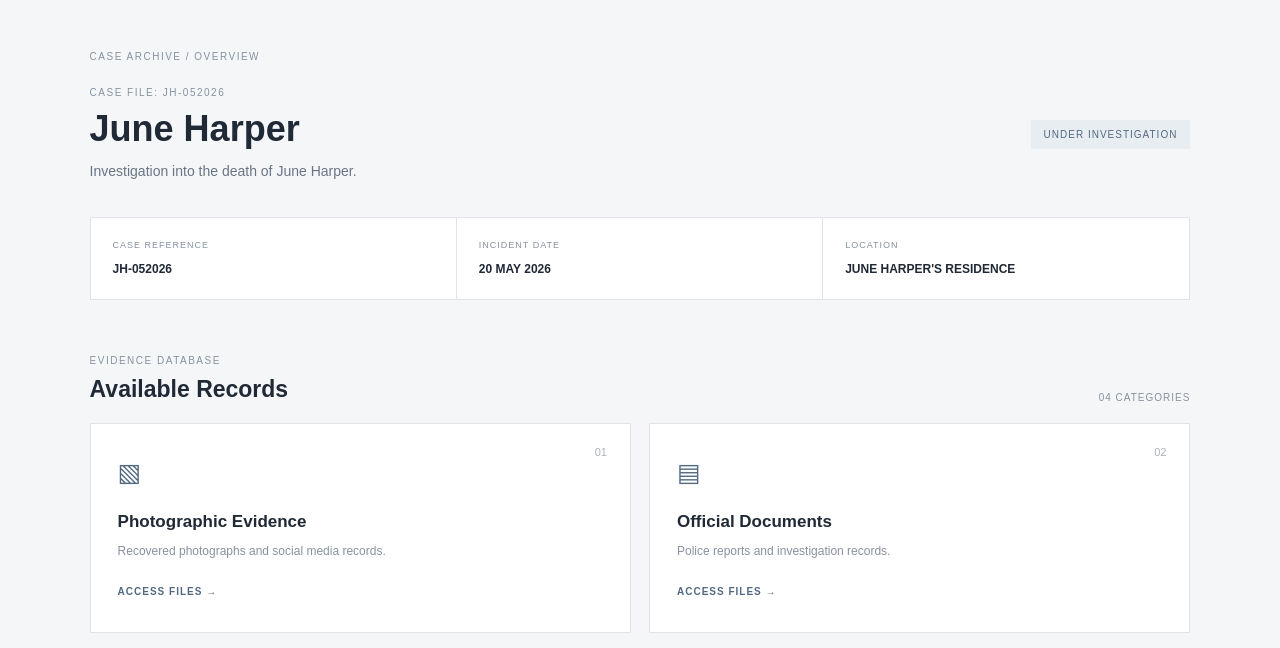
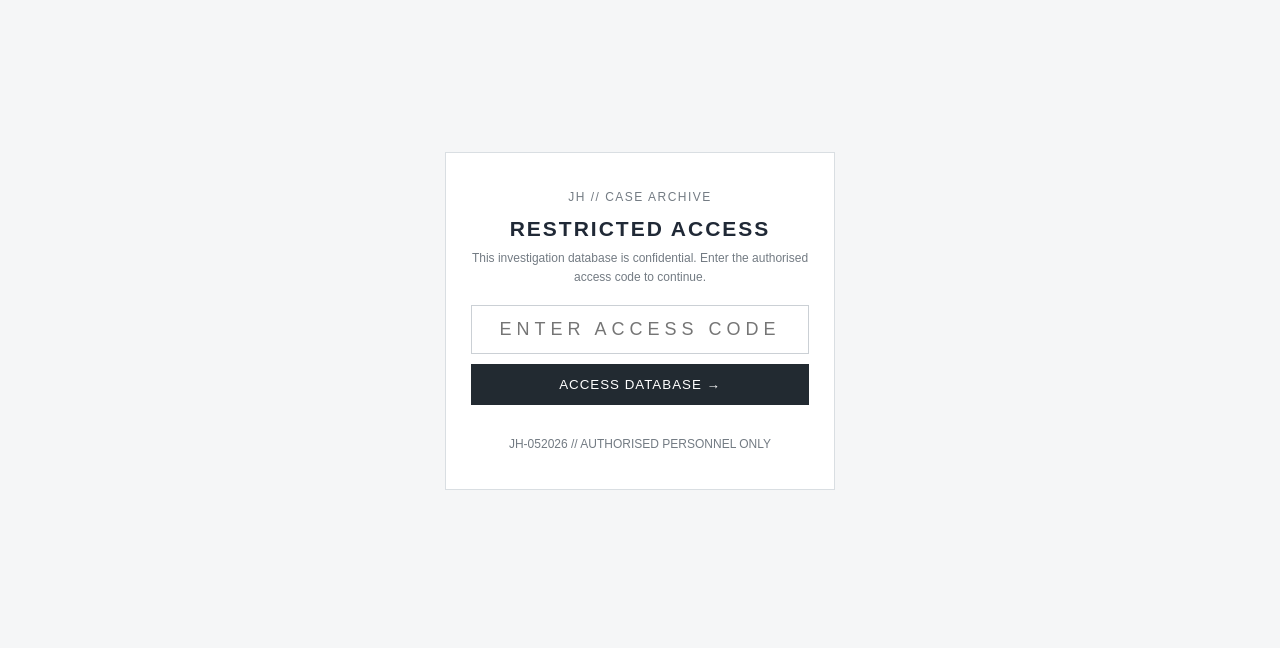
Before and after one commit to josiahlau12/june-harper-case, a plain HTML site: page index.html in a window 1280 px wide. Shown: the part 79-727 px from the top of the page. Drawn offline with Linux system fonts and the light colour scheme.

Commit message:
Add database password screen

```diff
--- a/index.html
+++ b/index.html
@@ -8,6 +8,45 @@
 </head>
 
 <body>
+
+
+    <!-- PASSWORD ACCESS SCREEN -->
+    <section id="password-gate">
+        <div class="password-box">
+
+            <p class="eyebrow">JH // CASE ARCHIVE</p>
+
+            <h1>RESTRICTED ACCESS</h1>
+
+            <p>
+                This investigation database is confidential.
+                Enter the authorised access code to continue.
+            </p>
+
+            <form onsubmit="unlockSite(event)">
+
+                <input
+                    type="password"
+                    id="access-code"
+                    placeholder="ENTER ACCESS CODE"
+                    maxlength="10"
+                    autocomplete="off"
+                    required
+                >
+
+                <button type="submit">
+                    ACCESS DATABASE →
+                </button>
+
+            </form>
+
+            <p id="password-error"></p>
+
+            <p>JH-052026 // AUTHORISED PERSONNEL ONLY</p>
+
+        </div>
+    </section>
+
 
     <header class="topbar">
         <div class="brand">
```
